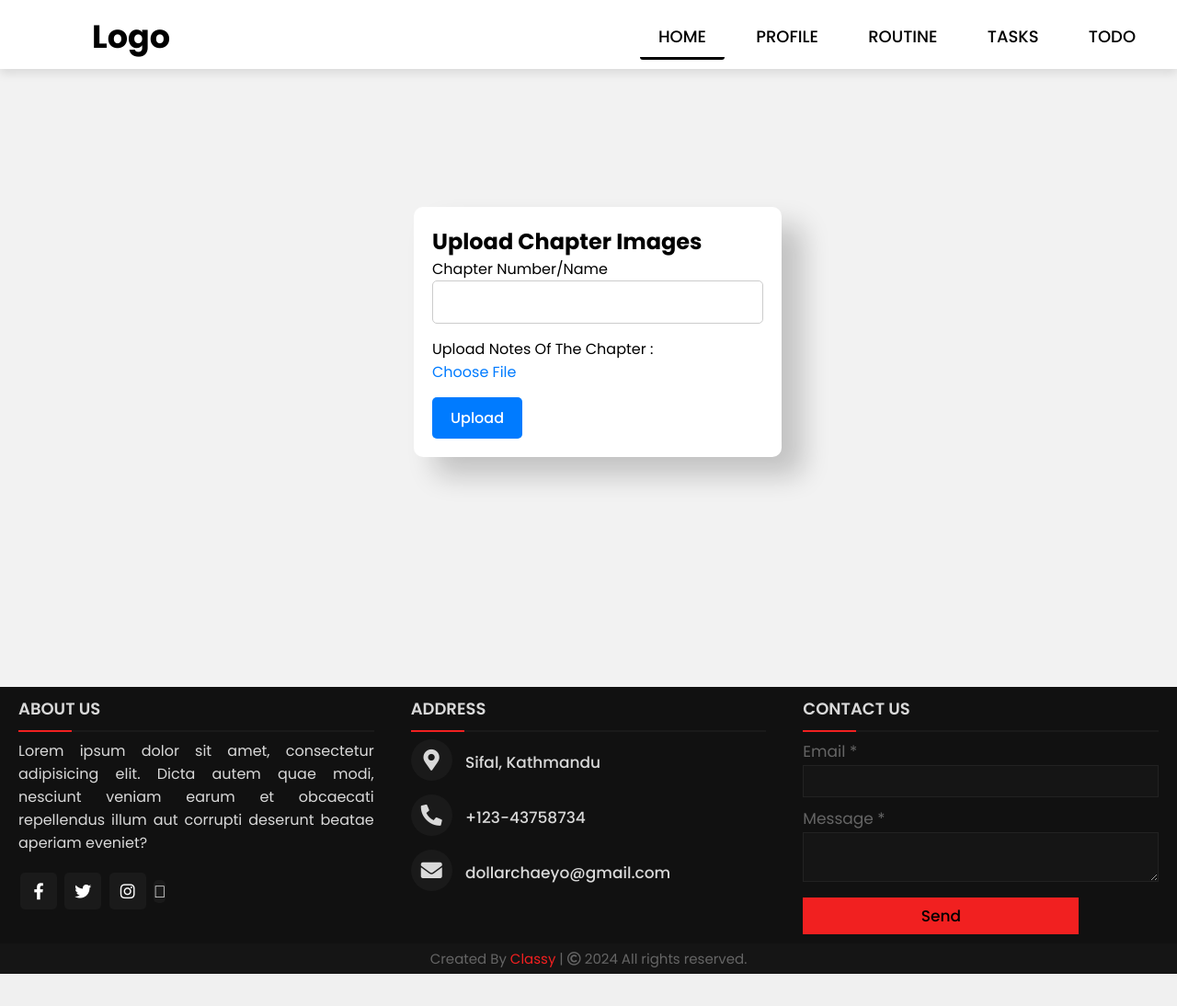
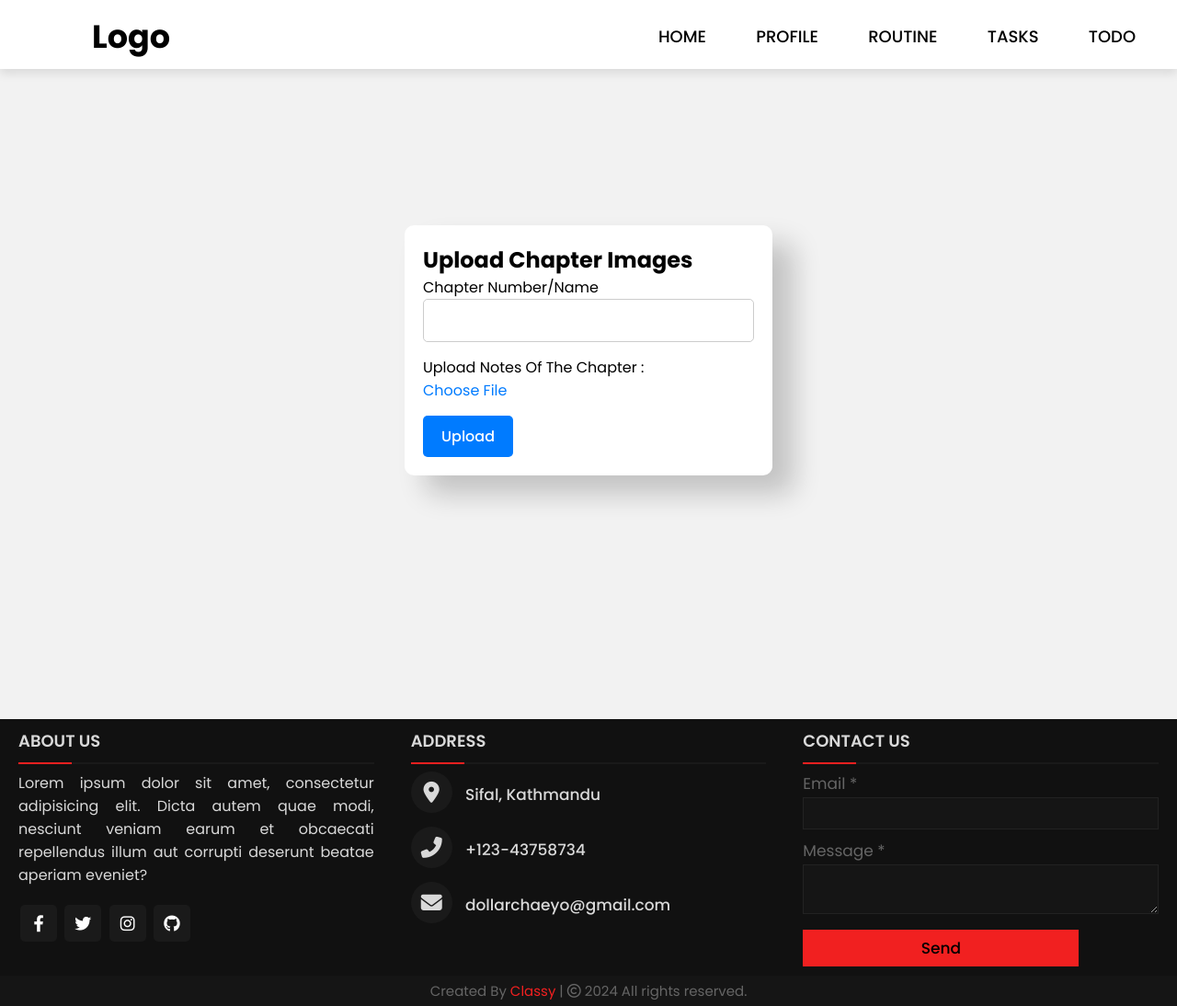
Before and after one commit to Paurakh977/classy, a Django app: page /tasks/uploadnotes in a window 1280 px wide. Shown: the whole page at 92% size. Before the commit the page ends 1059 px from the top, so only its background shows below. Run offline with Django 4.2, Linux system fonts and the light colour scheme.

Commit message:
Responsive all done

```diff
--- a/static/css/base.css
+++ b/static/css/base.css
@@ -58,7 +58,28 @@ nav ul li a {
 #custom-check {
   display: none;
 }
-@media (max-width: 952px) {
+@media (max-width: 954px) {
+  ul {
+    position: fixed;
+    width: 100%;
+    height: 100vh;
+    background: #2c3e50;
+    top: 80px;
+    left: -100%;
+    text-align: center;
+    transition: all 0.5s;
+}
+ul {
+  position: fixed;
+  width: 100%;
+  height: 100vh;
+  background: #2c3e50;
+  top: 80px;
+  left: -100%;
+  text-align: center;
+  transition: all 0.5s;
+  z-index: 1000; /* Add a z-index value to control the stacking order */
+}
   label.custom-logo {
     font-size: 30px;
     padding-left: 50px;
@@ -67,7 +88,7 @@ nav ul li a {
     font-size: 16px;
   }
 }
-@media (max-width: 858px) {
+@media (max-width: 954px) {
   .custom-checkbtn {
     display: block;
   }
--- a/static/css/task.css
+++ b/static/css/task.css
@@ -16,3 +16,9 @@ h1{
 
 
 }
+
+@media (max-width: 320px) {
+    .table td, .table th {
+        font-size: 12px;
+    }
+}
--- a/static/css/upload.css
+++ b/static/css/upload.css
@@ -22,9 +22,9 @@ body {
   width: 100%;
   margin-top: 150px;
   margin-bottom: 250px;
-  position: relative;
-  left: 450px;
+
 }
+
 .form-container h2 {
   margin-top: 0;
 }
@@ -91,3 +91,37 @@ input[type="file"] {
   color: white;
   border: 2px solid black;
 }
+/*  */
+
+@media (max-width: 320px) {
+  h2 {
+      font-size: 16px;
+  }
+  .form-container {
+      margin-top: 50px;
+      margin-bottom: 100px;
+      max-width: 90%; /* Adjusted width for smaller screens */
+      left: 0; /* Remove fixed left positioning */
+  }
+  .form-group {
+      margin-bottom: 10px;
+  }
+  #labu {
+      margin-bottom: 5px;
+  }
+  #chapter, input[type="file"] {
+      width: 100%;
+      padding: 8px; /* Adjusted padding for smaller screens */
+  }
+  .button {
+      font-size: 14px;
+      padding: 8px 16px; /* Adjusted padding for smaller screens */
+  }
+}
+
+.container{
+
+  display: flex;
+  justify-content: center;
+  align-items: center;
+}
--- a/templates/base.html
+++ b/templates/base.html
@@ -7,8 +7,9 @@
   <title>Document</title>
   <link rel="stylesheet" href="{% static "css/base.css" %}">
   <link rel="stylesheet" href="https://cdnjs.cloudflare.com/ajax/libs/font-awesome/5.15.3/css/all.min.css"/>
+  <link rel="stylesheet" href="https://cdnjs.cloudflare.com/ajax/libs/font-awesome/6.4.0/css/all.min.css">
+</head>
 
-</head>
 <body>
   <nav class="custom-navbar">
     <input type="checkbox" id="custom-check">
@@ -17,11 +18,11 @@
     </label>
     <a href="{% url "home" %}"><label class="custom-logo">Logo</label></a>
     <ul class="custom-menu">
-      <li><a class="custom-active" href="{% url "home" %}" style="text-decoration: none;">Home</a></li>
-      <li><a href="{% url 'profile' %}" style="text-decoration: none;">Profile</a></li>
-      <li><a href="{% url 'routine' %}" style="text-decoration: none;">Routine</a></li>
-      <li><a href="{% url 'tasks' %}" style="text-decoration: none;">Tasks</a></li>
-      <li><a  href="{% url 'todo' %}" style="text-decoration: none;">Todo</a></li>
+      <li><a class="custom-{% block home %}{% endblock home %}" href="{% url "home" %}" style="text-decoration: none;">Home</a></li>
+      <li><a class="custom-{% block profile %}{% endblock profile %}" href="{% url 'profile' %}" style="text-decoration: none;">Profile</a></li>
+      <li><a  class="custom-{% block routine %}{% endblock routine %}"href="{% url 'routine' %}" style="text-decoration: none;">Routine</a></li>
+      <li><a  class="custom-{% block tasks %}{% endblock tasks %}"href="{% url 'tasks' %}" style="text-decoration: none;">Tasks</a></li>
+      <li><a class="{% block todos %}{% endblock todos %}" href="{% url 'todo' %}" style="text-decoration: none;">Todo</a></li>
     </ul>
 </nav>
   {% block content %}
--- a/templates/home.html
+++ b/templates/home.html
@@ -1,11 +1,11 @@
 {% extends 'base.html' %}
 
 
-{% block homeactive %}active{% endblock homeactive %}
+{% block home %}active{% endblock home %}
 
 
 {% block content %}
-<<!DOCTYPE html>
+<!DOCTYPE html>
 <html>
 <head>
   <meta name="viewport" content="width=device-width, initial-scale=1, shrink-to-fit=no">
--- a/templates/tasks.html
+++ b/templates/tasks.html
@@ -1,10 +1,12 @@
 {% extends 'base.html' %}
-{% block task %}active{% endblock task %}
+{% block tasks %}active{% endblock tasks %}
 {% block content %}
 {% load static %}
 <link rel="stylesheet" href="https://cdn.jsdelivr.net/npm/bootstrap@4.6.2/dist/css/bootstrap.min.css" integrity="sha384-xOolHFLEh07PJGoPkLv1IbcEPTNtaed2xpHsD9ESMhqIYd0nLMwNLD69Npy4HI+N" crossorigin="anonymous">
 <link rel="stylesheet" href="https://cdnjs.cloudflare.com/ajax/libs/font-awesome/6.4.2/css/all.min.css" integrity="sha512-z3gLpd7yknf1YoNbCzqRKc4qyor8gaKU1qmn+CShxbuBusANI9QpRohGBreCFkKxLhei6S9CQXFEbbKuqLg0DA==" crossorigin="anonymous" referrerpolicy="no-referrer" />
 <link rel="stylesheet" href="{% static 'css/task.css' %}">
+<div class="container">
+  <div class="table-responsive">
     <div class="wrapper">
       <table class="table table-hover table">
       <thead>
@@ -65,4 +67,6 @@
       </tbody>
     </table>
   </div>
+  </div>
+</div>
 {% endblock content %}
--- a/templates/uploadnotes.html
+++ b/templates/uploadnotes.html
@@ -10,6 +10,8 @@
 <title>Chapter Image Upload</title>
 </head>
 <body>
+<div class="container">
+  <div class="table-responsive">
     <div class="form-container">
       <h2>Upload Chapter Images</h2>
       <form action="#" method="post" enctype="multipart/form-data">
@@ -27,6 +29,8 @@
         </div>
         <button class='button' type="submit">Upload</button>
       </form>
+    </div>
+  </div>
 </div>
 <script>
   const fileInput = document.getElementById('images');
```
Also changed, not shown: templates/routine.html (+5 -14 lines), templates/todo.html (+11 -1 lines), db.sqlite3. Lines whose indentation alone changed are shown as unchanged.
